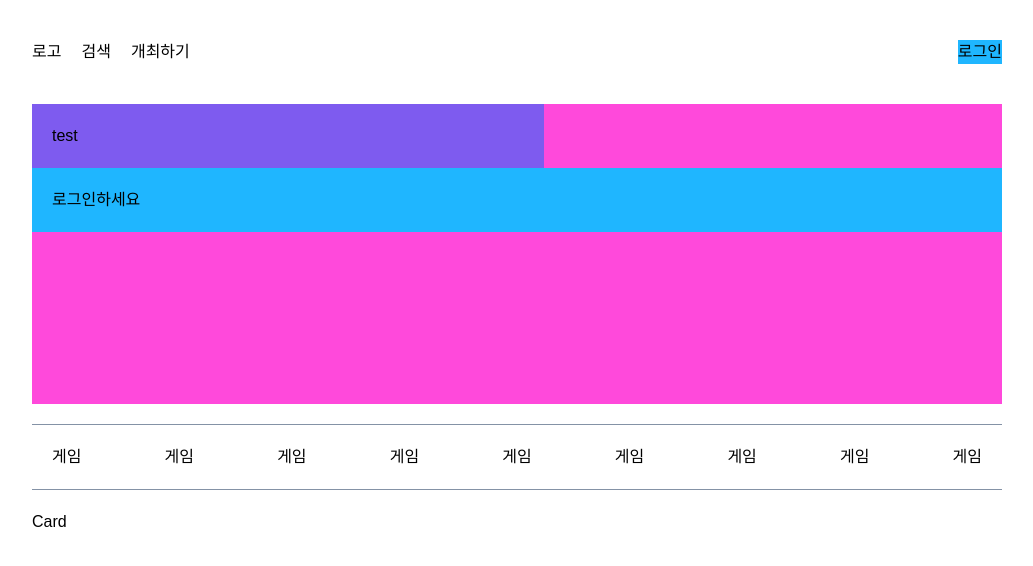
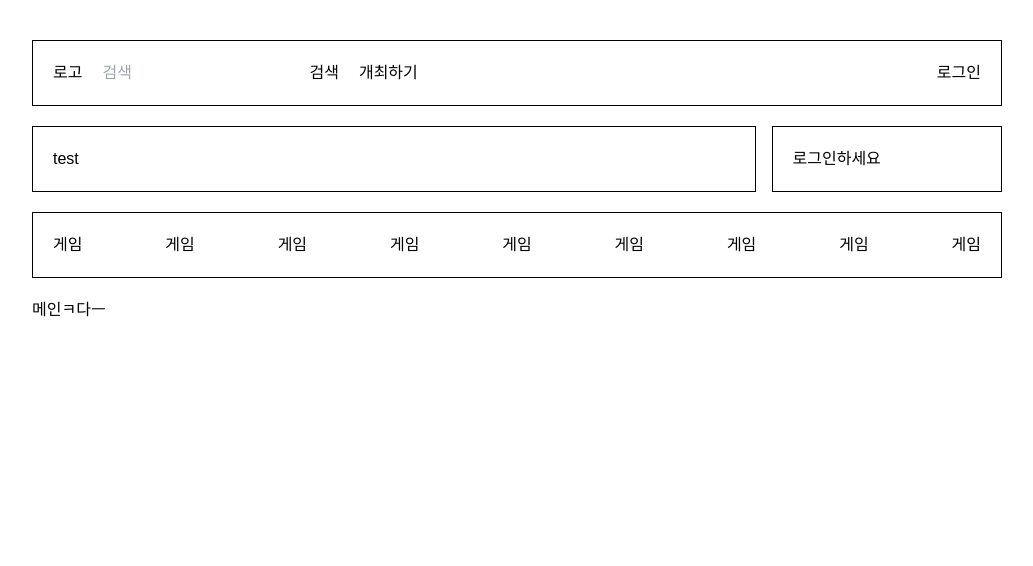
Before and after one commit to sonsodockje/wonder_mit, a React (Vite) app: page / in a window 1280 px wide. Shown: the top 566 px of the page, without its empty margins (123-1156 px from the left). Built offline with nearby package versions, Linux system fonts and the light colour scheme.

Commit message:
Create 검색 시 페이지 이동

```diff
--- a/src/components/Nav.tsx
+++ b/src/components/Nav.tsx
@@ -1,6 +1,7 @@
 import { useEffect, useState } from "react";
 import { Link } from "react-router-dom";
 import { useUserStore } from "../store/userInfo";
+import Search from "./main/Search";
 
 function Nav() {
   const [data, setData] = useState({});
@@ -11,7 +12,7 @@ function Nav() {
       const _data = localStorage.getItem("data");
 
       if (_data === null) {
-        return;
+        return null;
       }
 
       setData(JSON.parse(_data));
@@ -21,12 +22,12 @@ function Nav() {
   }, []);
 
   return (
-    <div className="container my-10 flex flex-row justify-between">
+    <div className="container mt-10 mb-5 p-5 flex flex-row justify-between border-[0.5px]">
       <div className="flex flex-row gap-5">
         <div className="cursor-pointer">
           <Link to={"/"}>로고</Link>
         </div>
-        <div>검색</div>
+        <Search />
         <div>
           <Link to={"upload"}>개최하기</Link>
         </div>
@@ -50,9 +51,7 @@ function Logout() {
       <div>
         <Link to={"mypage"}>마이페이지</Link>
       </div>
-      <button onClick={out} className="bg-blue">
-        로그아웃
-      </button>
+      <button onClick={out}>로그아웃</button>
     </div>
   );
 }
@@ -60,7 +59,7 @@ function Logout() {
 function Login() {
   return (
     <Link to={"/auth"}>
-      <button className="bg-blue">로그인</button>
+      <button>로그인</button>
     </Link>
   );
 }
--- a/src/components/main/Card.tsx
+++ b/src/components/main/Card.tsx
@@ -1,5 +1,5 @@
 function Card() {
-  return <div>Card</div>;
+  return <div>메인ㅋ다ㅡ</div>;
 }
 
 export default Card;
--- a/src/components/main/Filter.tsx
+++ b/src/components/main/Filter.tsx
@@ -1,6 +1,6 @@
 function Filter() {
   return (
-    <div className="flex flex-row p-5 my-5 border-gray border-b border-t gap-5 justify-between">
+    <div className="flex flex-row p-5 my-5 gap-5 border-[0.5px] justify-between">
       <div className="">게임</div>
       <div className="">게임</div>
       <div className="">게임</div>
--- a/src/components/main/Promo.tsx
+++ b/src/components/main/Promo.tsx
@@ -12,8 +12,7 @@ export default function Promo() {
   ];
 
   return (
-    <div className="max-w-lg bg-purple p-5 ">
-      <div className="">
+    <div className="p-5 border-[0.5px]">
       <Swiper>
         {data.map((data) => (
           <SwiperSlide>
@@ -21,7 +20,6 @@ export default function Promo() {
           </SwiperSlide>
         ))}
       </Swiper>
-      </div>
     </div>
   );
 }
--- /dev/null
+++ b/src/components/main/Search.tsx
@@ -0,0 +1,29 @@
+import { useNavigate } from "react-router-dom";
+import useSearchStore from "../../store/useSearch";
+import { useState } from "react";
+
+function Search() {
+  const navitate = useNavigate();
+  const setKeyword = useSearchStore((state: any) => state.setKeyword);
+  const [searchValue, setSearchValue] = useState("");
+
+  const handleSearch = () => {
+    setKeyword(searchValue);
+    setSearchValue("");
+    return navitate(`/search/${searchValue}`);
+  };
+
+  return (
+    <div>
+      <input
+        type="text"
+        value={searchValue}
+        placeholder="검색"
+        onChange={(e) => setSearchValue(e.target.value)}
+      />
+      <button onClick={handleSearch}>검색</button>
+    </div>
+  );
+}
+
+export default Search;
--- a/src/components/main/UserSimpleInfo.tsx
+++ b/src/components/main/UserSimpleInfo.tsx
@@ -5,7 +5,7 @@ export default function UserSimpleInfo() {
 
   if (!isLogin) {
     return (
-      <div className="p-5  bg-blue">
+      <div className="p-5 border-[0.5px]">
         <p>로그인하세요</p>
       </div>
     );
@@ -17,7 +17,7 @@ export default function UserSimpleInfo() {
     const userData = JSON.parse(userDataString);
     // console.log(userData);
     return (
-      <div className="p-5 bg-blue">
+      <div className="p-5 border-[0.5px]">
         <p>{userData.displayName} 님</p>
         <img src={userData.photoURL} alt="" />
       </div>
--- a/src/main.tsx
+++ b/src/main.tsx
@@ -9,6 +9,7 @@ import AuthPage from "./pages/AuthPage";
 import UploadPage from "./pages/UploadPage";
 import MyPage from "./pages/MyPage";
 import DetailPage from "./pages/DetailPage";
+import SearchPage from "./pages/SearchPage";
 
 const router = createBrowserRouter([
   {
@@ -33,6 +34,10 @@ const router = createBrowserRouter([
         path: "detail/:id",
         element: <DetailPage />,
       },
+      {
+        path: "search/:keyword",
+        element: <SearchPage />,
+      },
     ],
   },
 ]);
--- a/src/pages/MainPage.tsx
+++ b/src/pages/MainPage.tsx
@@ -6,9 +6,13 @@ import UserSimpleInfo from "../components/main/UserSimpleInfo";
 function MainPage() {
   return (
     <div>
-      <div className="gird gap-5 h-[300px] bg-pink">
-        <Promo />
-        <UserSimpleInfo />
+      <div className="grid grid-cols-4 gap-4 h-auto">
+        <div className="col-span-3">
+          <Promo />
+        </div>
+        <div className="col-span-1">
+          <UserSimpleInfo />
+        </div>
       </div>
       <div>
         <Filter />
--- /dev/null
+++ b/src/pages/SearchPage.tsx
@@ -0,0 +1,13 @@
+import { useParams } from "react-router-dom";
+
+function SearchPage() {
+  const keyword = useParams().keyword;
+
+  return (
+    <div>
+      <div>"{keyword}" 의 검색결과</div>
+    </div>
+  );
+}
+
+export default SearchPage;
--- /dev/null
+++ b/src/store/useSearch.tsx
@@ -0,0 +1,8 @@
+import { create } from "zustand";
+
+const useSearchStore = create((set) => ({
+  keyword: "",
+  setKeyword: (input: any) => set(() => ({ keyword: input })),
+}));
+
+export default useSearchStore;
```
Lines whose indentation alone changed are shown as unchanged.
